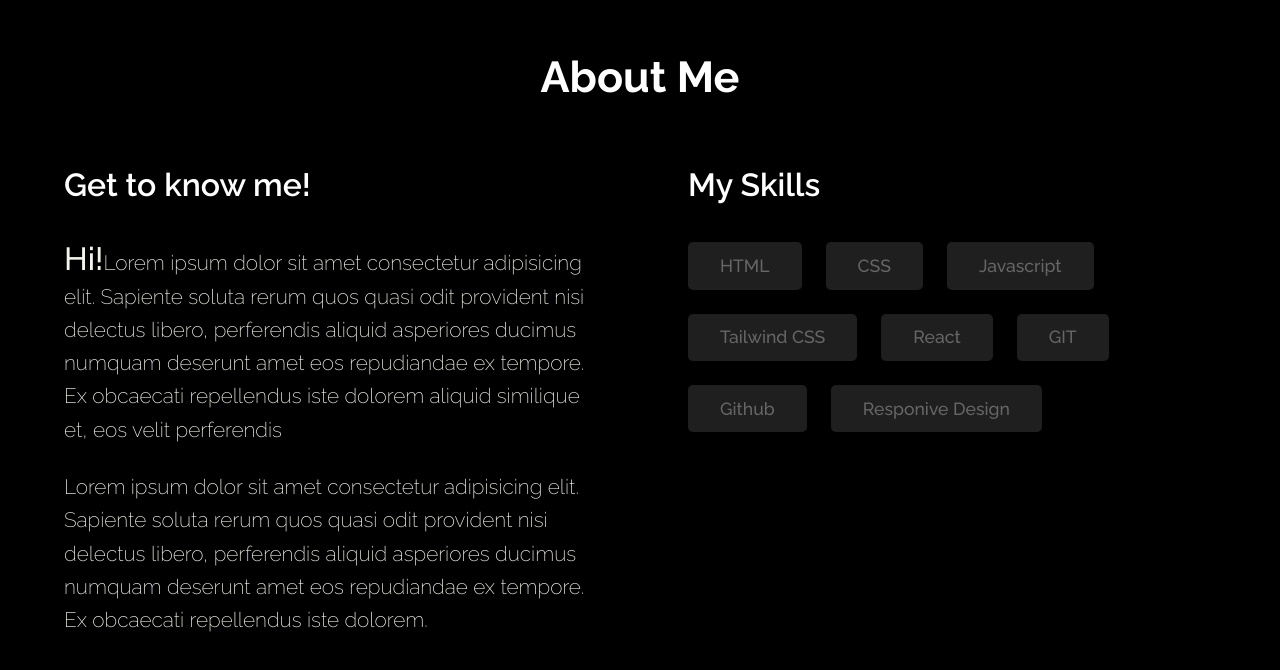
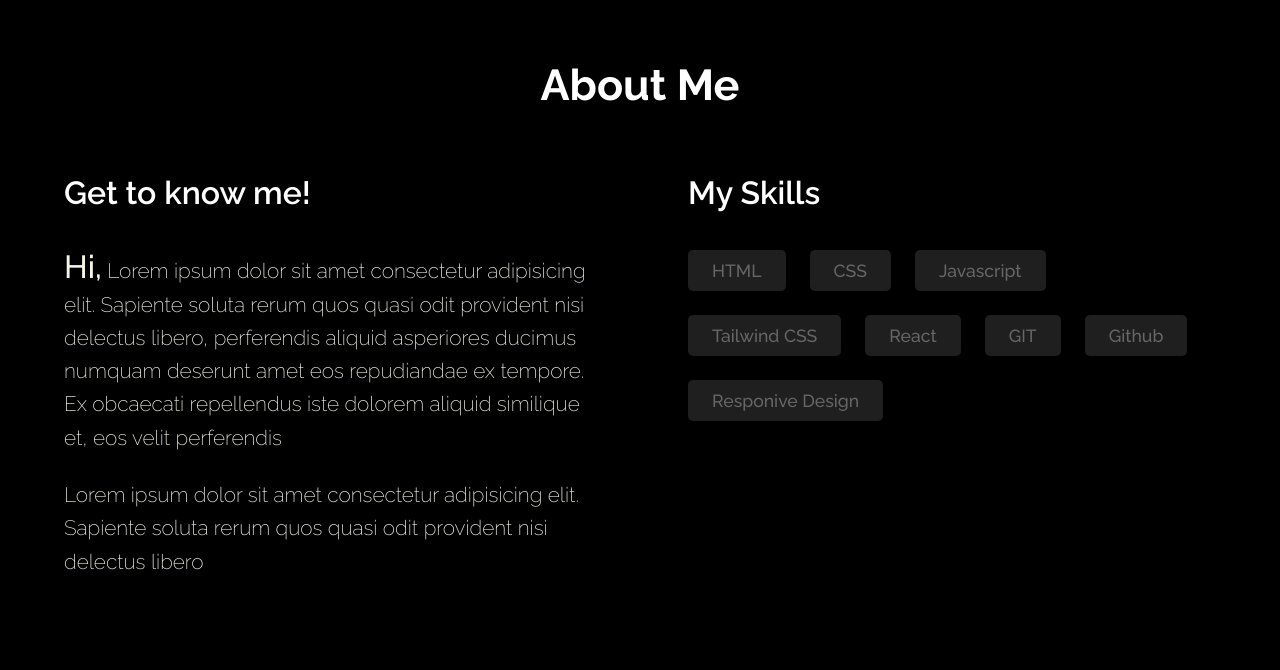
Before and after one commit to Setone01/Setone-Portfolio-v1, a React (Create React App) app: page / in a window 1280 px wide. Shown: the part 822-1492 px from the top of the page. Built offline with nearby package versions, Linux system fonts and the light colour scheme.

Commit message:
more adjustment

```diff
--- a/src/component/Hero/Hero.jsx
+++ b/src/component/Hero/Hero.jsx
@@ -28,7 +28,7 @@ const Hero = () => {
 
 const MainSection = styled.div`
   width: 100%;
-  margin: 3rem 0 6rem 0;
+  height: 100vh;
   /* background-color: #506470; */
 
   .contentWrapper {
@@ -42,7 +42,7 @@ const MainSection = styled.div`
   }
 
   .contentTop {
-    margin-top: 5rem;
+    margin-top: 7rem;
   }
   h3 {
     font-size: 2.8rem;
--- a/src/component/about/About.jsx
+++ b/src/component/about/About.jsx
@@ -14,17 +14,16 @@ const About = () => {
           <div className="Flex1">
             <h2>Get to know me!</h2>
             <p>
-              <span>Hi!</span>Lorem ipsum dolor sit amet consectetur adipisicing
-              elit. Sapiente soluta rerum quos quasi odit provident nisi
-              delectus libero, perferendis aliquid asperiores ducimus numquam
-              deserunt amet eos repudiandae ex tempore. Ex obcaecati repellendus
-              iste dolorem aliquid similique et, eos velit perferendis
+              <span>Hi,</span> Lorem ipsum dolor sit amet consectetur
+              adipisicing elit. Sapiente soluta rerum quos quasi odit provident
+              nisi delectus libero, perferendis aliquid asperiores ducimus
+              numquam deserunt amet eos repudiandae ex tempore. Ex obcaecati
+              repellendus iste dolorem aliquid similique et, eos velit
+              perferendis
             </p>
             <p>
               Lorem ipsum dolor sit amet consectetur adipisicing elit. Sapiente
-              soluta rerum quos quasi odit provident nisi delectus libero,
-              perferendis aliquid asperiores ducimus numquam deserunt amet eos
-              repudiandae ex tempore. Ex obcaecati repellendus iste dolorem.
+              soluta rerum quos quasi odit provident nisi delectus libero
             </p>
           </div>
           <div className="Flex2">
@@ -38,7 +37,8 @@ const About = () => {
 
 const MainContainer = styled.div`
   width: 100%;
-  padding: 1rem 0;
+  height: 100vh;
+  padding-top: 4.5rem;
 
   .contentWrapper {
     display: flex;
@@ -46,11 +46,11 @@ const MainContainer = styled.div`
     flex-flow: column;
     width: 90%;
     height: max-content;
-    margin: 4rem auto;
+    margin: 0 auto;
     gap: 8rem;
   }
   .ContentTitle {
-    margin-bottom: 0;
+    /* margin-bottom: 0; */
   }
 
   h4 {
@@ -90,15 +90,14 @@ const MainContainer = styled.div`
   }
 
   @media (max-width: 800px) {
-
-    .ContentTitle{
-      h4{
+    .ContentTitle {
+      h4 {
         font-size: 2rem;
         margin-bottom: -1rem;
       }
     }
-    .Flex1{
-      h2{
+    .Flex1 {
+      h2 {
         font-size: 1.6rem;
       }
     }
@@ -107,8 +106,11 @@ const MainContainer = styled.div`
       flex-flow: column;
 
       p {
-        font-size:1.2rem;
+        font-size: 1rem;
         font-weight: 300;
+      }
+      span {
+        font-size: 1.4rem;
       }
     }
   }
--- a/src/component/about/skills.jsx
+++ b/src/component/about/skills.jsx
@@ -71,7 +71,7 @@ const Skill = styled.div`
   }
 
   .Skill_set {
-    padding: 0.6rem 2rem;
+    padding: 0.4rem 1.5rem;
     margin-bottom: 1.5rem;
     margin-right: 1.5rem;
     font-size: 1.1rem;
```
